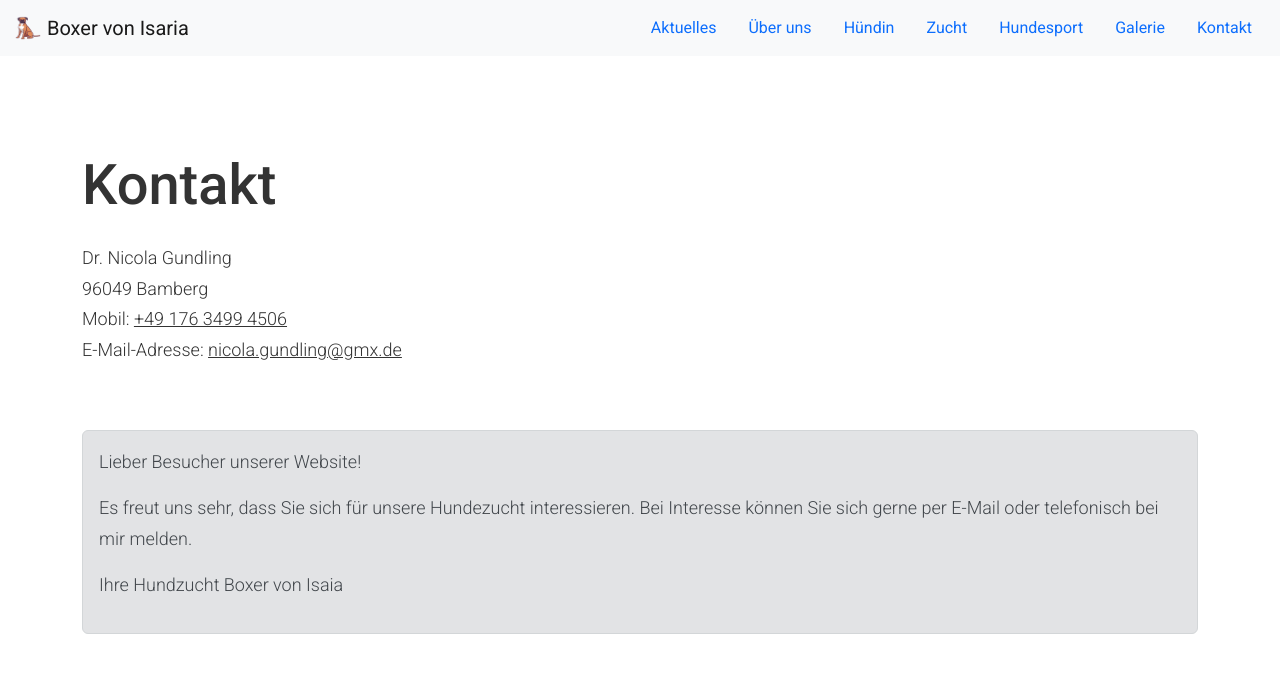
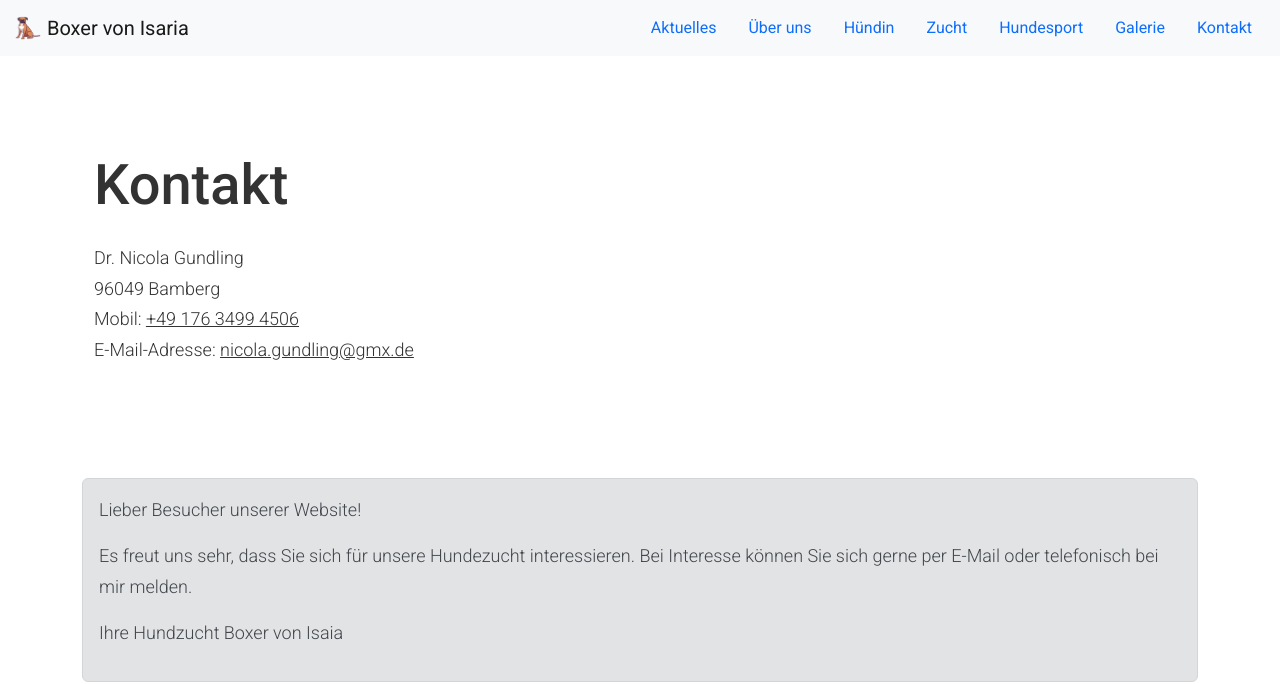
Before and after one commit to thwalln/boxer-von-isaria, a website: page kontakt.html in a window 1280 px wide. Shown: the top 684 px of the page. Drawn offline with nearby package versions, Linux system fonts and the light colour scheme.

Commit message:
adding padding to first container of all pages

```diff
--- a/kontakt.html
+++ b/kontakt.html
@@ -56,9 +56,9 @@
         </ul>
       </div>
     </nav>
-    <div class="container-fluid p-0">
-      <div class="d-flex flex-row pb-5 justify-content-between gap-5">
-        <div class="container mt-5 pt-5">
+    <div class="container-wrapper">
+      <div class="container my-3 py-3 my-md-4 py-md-4 my-lg-5 py-lg-5">
+        <div class="container">
           <div class="row">
             <div class="col">
               <div>
```
Also changed, not shown: about.html (+1 -1 lines), galerie.html (+1 -1 lines), impressum.html (+1 -1 lines), index.html (+1 -1 lines), zucht.html (+1 -1 lines).
